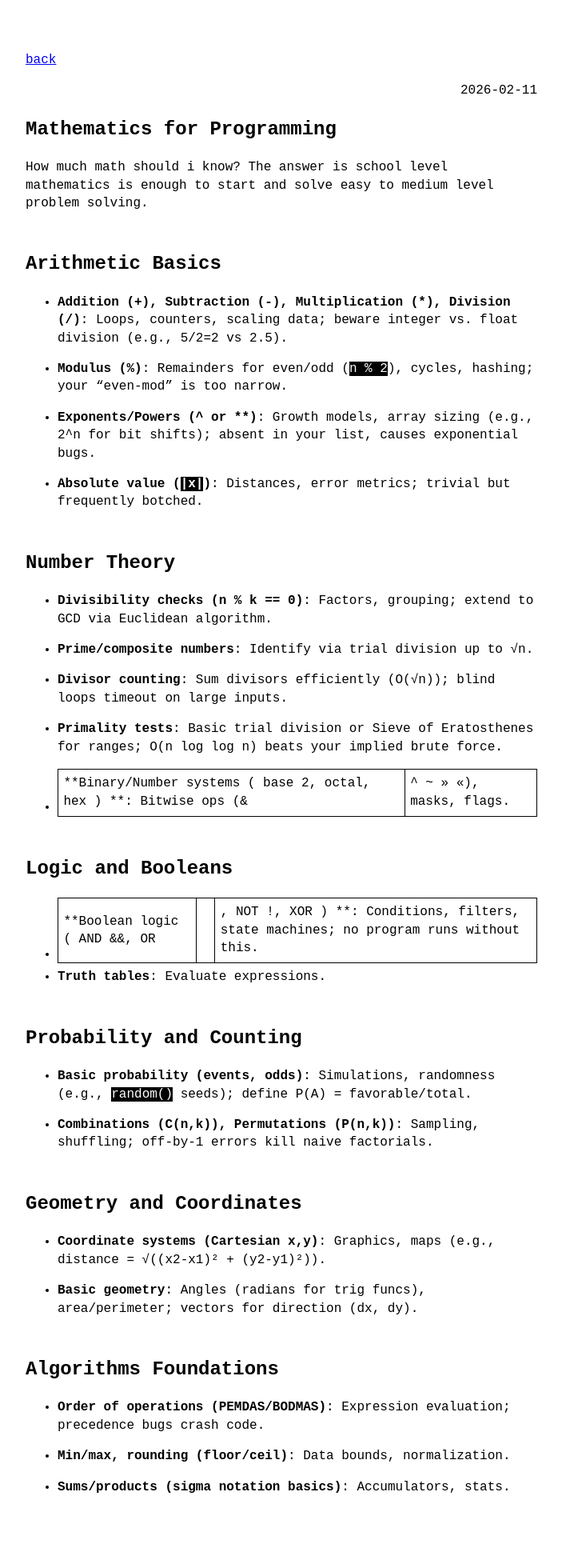
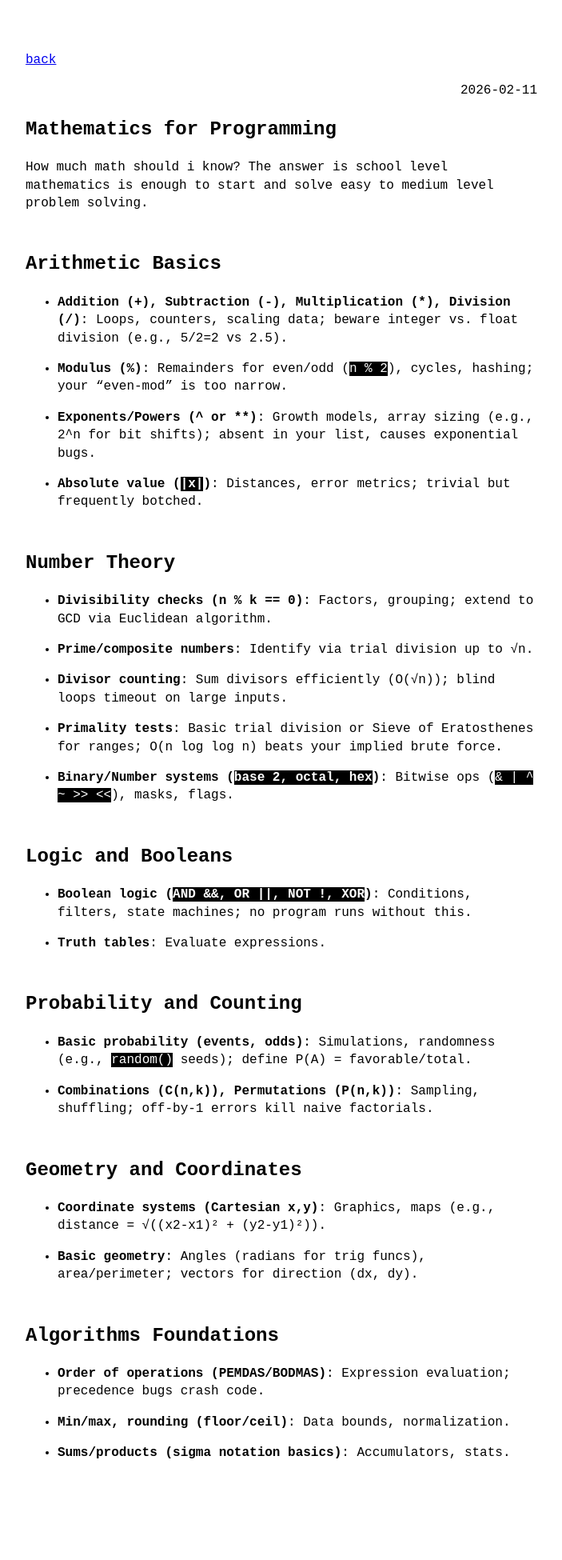
Before and after one commit to mahidulhq/mahidulhq.github.io, a Jekyll site: the page built from _posts/2026-02-11-maths.md, in a window 1280 px wide. Shown: the whole page at 80% size, without its empty margins (288-991 px from the left). Built offline with Jekyll 4.4.1, drawn with Linux system fonts in a browser that asks for light colours; our own code applies the rules of GitHub Pages for plain Markdown files; after the commit the page ends 1908 px from its top, so only the background shows below that.

```diff
--- a/_posts/2026-02-11-maths.md
+++ b/_posts/2026-02-11-maths.md
@@ -26,12 +26,12 @@ How much math should i know? The answer is school level mathematics is enough to
 
 - **Primality tests**: Basic trial division or Sieve of Eratosthenes for ranges; O(n log log n) beats your implied brute force.
 
-- **Binary/Number systems ( base 2, octal, hex ) **: Bitwise ops (& | ^ ~ >> <<), masks, flags.
+- **Binary/Number systems (`base 2, octal, hex`)**: Bitwise ops (`& | ^ ~ >> <<`), masks, flags.
 
 
 ## Logic and Booleans
 
-- **Boolean logic ( AND &&, OR ||, NOT !, XOR ) **: Conditions, filters, state machines; no program runs without this.
+- **Boolean logic (`AND &&, OR ||, NOT !, XOR`)**: Conditions, filters, state machines; no program runs without this.
 
 - **Truth tables**: Evaluate expressions.
 
```
